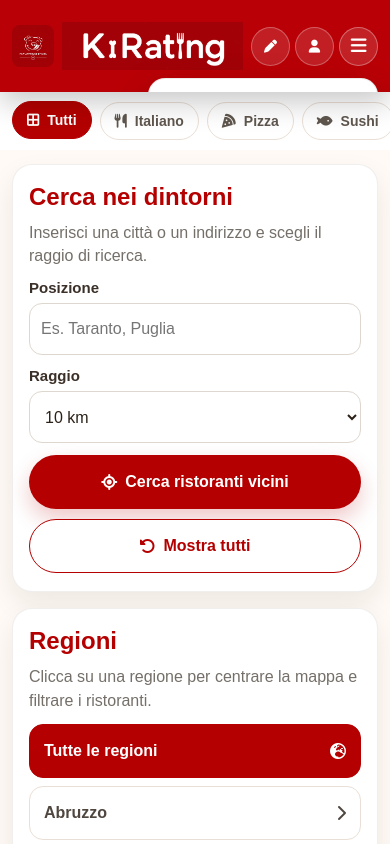
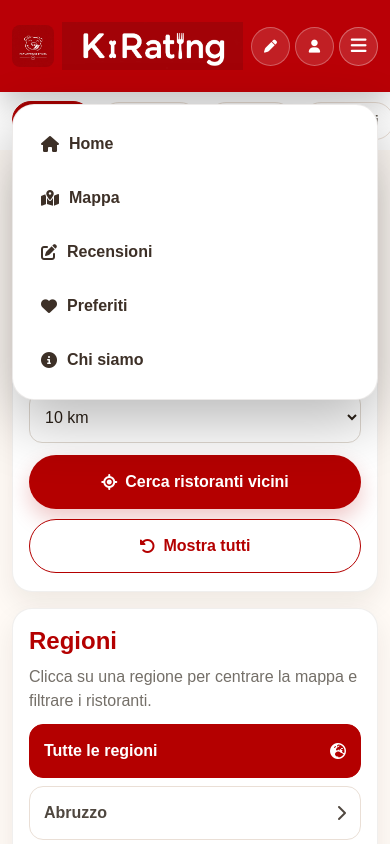
Before and after one commit to menca44/Kirating, a website: page public/index.html in a window 390 px wide. Both pictures are taken after a click on the button "Apri menu". Shown: the top 844 px of the page. Drawn offline with nearby package versions, Linux system fonts and the light colour scheme; no server answers.

Commit message:
Sistema menu mobile

```diff
--- a/public/index.html
+++ b/public/index.html
@@ -179,7 +179,7 @@
   position: absolute;
   top: calc(100% + 12px);
   right: 0;
-      z-index: 1100;
+  z-index: 3000;
 
   border: 1px solid rgba(72, 54, 38, 0.10);
   border-radius: 17px;
@@ -696,7 +696,7 @@
   align-items: center;
   gap: 8px;
 
-        overflow: hidden;
+  overflow: visible;
 }
 
       .brand {
@@ -761,8 +761,38 @@
         height: 42px;
       }
 
+      .menu-wrapper {
+  position: static;
+}
+
 .menu-panel {
-        right: 0;
+  width: calc(100vw - 24px);
+  padding: 12px;
+
+  position: fixed;
+  top: 104px;
+  left: 12px;
+  right: 12px;
+  z-index: 5000;
+
+  border-radius: 22px;
+
+  background-color: #ffffff;
+
+  box-shadow:
+    0 22px 60px
+    rgba(0, 0, 0, 0.28);
+}
+.menu-panel.open {
+  display: block;
+}
+
+.menu-panel a {
+  min-height: 54px;
+  padding: 14px 16px;
+
+  font-size: 16px;
+  border-radius: 15px;
 }
 
       .categories-bar {
```
Lines whose indentation alone changed are shown as unchanged.
